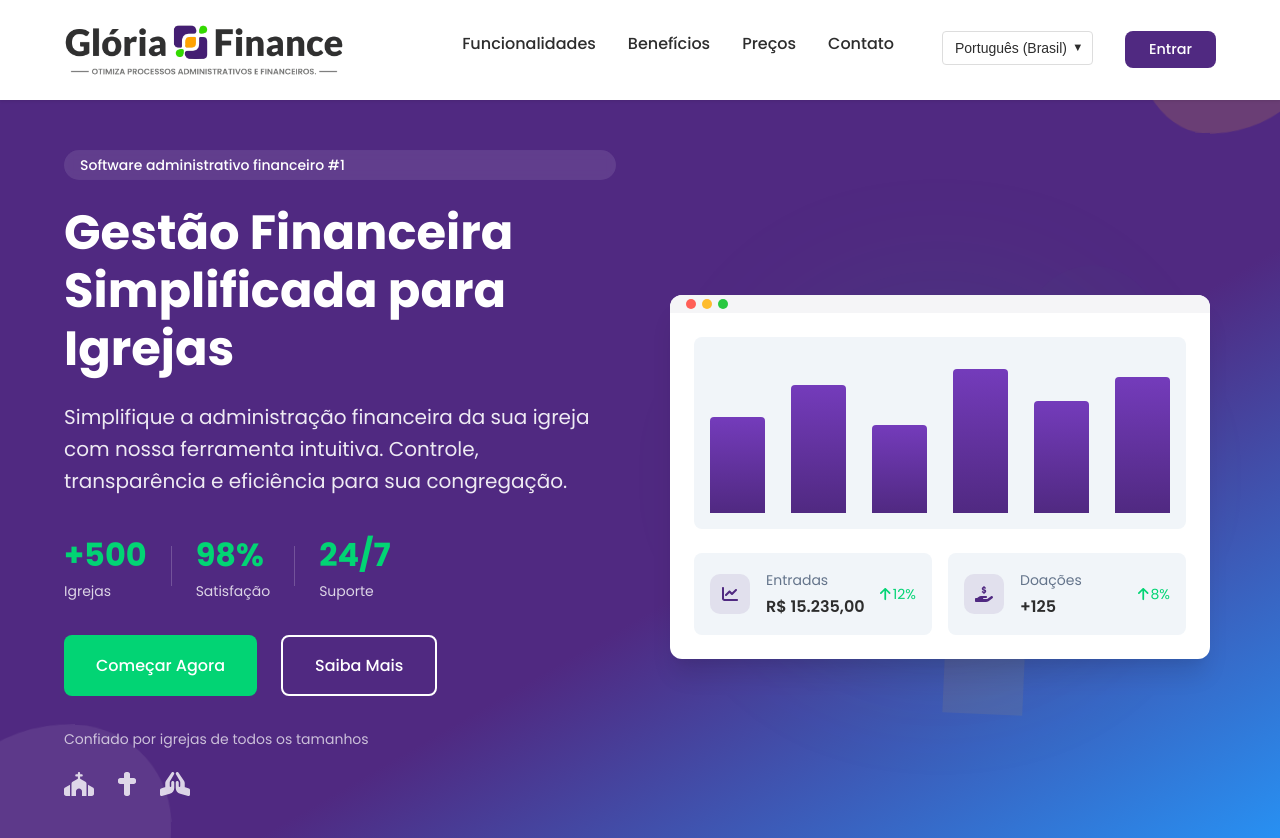
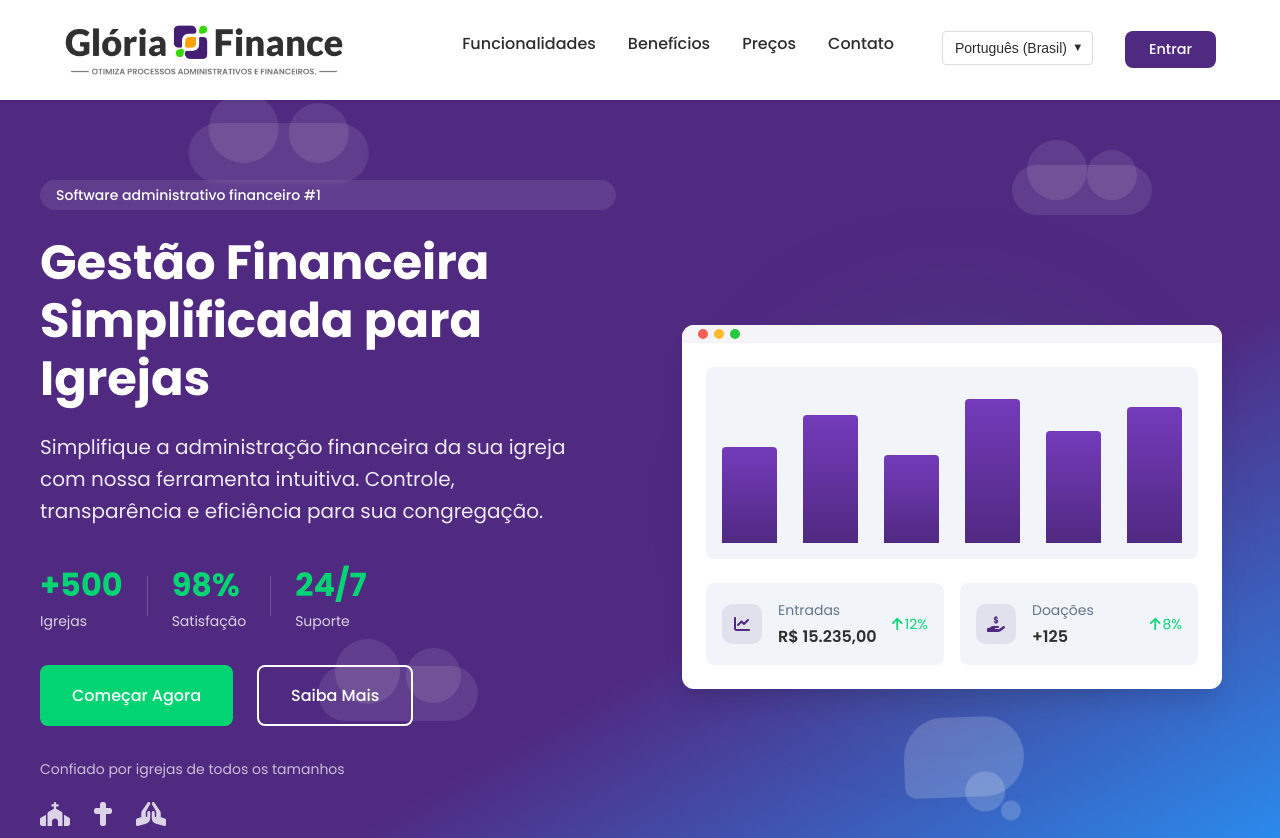
Before and after one commit to abejarano/church_finance_website, a Vue app: page / in a window 1280 px wide. Shown: the top 838 px of the page. Built offline with nearby package versions, Linux system fonts and the light colour scheme.

Commit message:
Mejoras de UI: Corrección de fondo gradiente, espacios y botones en tarjetas de precios. - Se eliminó el fondo gradiente de la sección de contacto - Se corrigió el espaciado en el componente GradientBackground - Se mejoró la visibilidad de los botones en las tarjetas de precios

```diff
--- /dev/null
+++ b/src/components/common/GradientBackground.vue
@@ -0,0 +1,197 @@
+<template>
+  <div class="gradient-background" :class="{ 'with-clouds': withClouds }">
+    <div v-if="withClouds" class="clouds-container">
+      <div class="cloud cloud-1"></div>
+      <div class="cloud cloud-2"></div>
+      <div class="cloud cloud-3"></div>
+      <div class="thought-cloud"></div>
+    </div>
+    <div class="content-wrapper">
+      <slot></slot>
+    </div>
+  </div>
+</template>
+
+<script setup lang="ts">
+defineProps({
+  withClouds: {
+    type: Boolean,
+    default: true
+  }
+});
+</script>
+
+<style lang="scss" scoped>
+@use "sass:color";
+@use "@/assets/scss/variables" as *;
+@use "@/assets/scss/functions" as *;
+
+.gradient-background {
+  position: relative;
+  background: linear-gradient(150deg, $primary 60%, $tertiary 100%);
+  overflow: hidden;
+  width: 100%;
+  min-height: 100%;
+  display: flex;
+  flex-direction: column;
+
+  .content-wrapper {
+    position: relative;
+    z-index: 2;
+    width: 100%;
+    flex: 1;
+    padding: 0;
+  }
+
+  &.with-clouds {
+    .clouds-container {
+      position: absolute;
+      top: 0;
+      left: 0;
+      width: 100%;
+      height: 100%;
+      z-index: 1;
+      overflow: hidden;
+    }
+
+    .cloud {
+      position: absolute;
+      background-color: rgba($light, 0.15);
+      border-radius: 50px;
+      opacity: 0.7;
+      z-index: 1;
+
+      &::before, &::after {
+        content: '';
+        position: absolute;
+        background-color: rgba($light, 0.15);
+        border-radius: 50%;
+      }
+
+      &-1 {
+        width: 180px;
+        height: 60px;
+        top: 5%;
+        left: 15%;
+        animation: float-cloud 30s linear infinite;
+
+        &::before {
+          width: 70px;
+          height: 70px;
+          top: -30px;
+          left: 20px;
+        }
+
+        &::after {
+          width: 60px;
+          height: 60px;
+          top: -20px;
+          right: 20px;
+        }
+      }
+
+      &-2 {
+        width: 140px;
+        height: 50px;
+        top: 10%;
+        right: 10%;
+        animation: float-cloud 20s linear infinite reverse;
+
+        &::before {
+          width: 60px;
+          height: 60px;
+          top: -25px;
+          left: 15px;
+        }
+
+        &::after {
+          width: 50px;
+          height: 50px;
+          top: -15px;
+          right: 15px;
+        }
+      }
+
+      &-3 {
+        width: 160px;
+        height: 55px;
+        bottom: 25%;
+        left: 25%;
+        animation: float-cloud 25s linear infinite;
+
+        &::before {
+          width: 65px;
+          height: 65px;
+          top: -27px;
+          left: 17px;
+        }
+
+        &::after {
+          width: 55px;
+          height: 55px;
+          top: -18px;
+          right: 17px;
+        }
+      }
+    }
+
+    .thought-cloud {
+      position: absolute;
+      width: 120px;
+      height: 80px;
+      background-color: rgba($light, 0.18);
+      border-radius: 100px 100px 100px 30px;
+      bottom: 15%;
+      right: 20%;
+      transform: rotate(-5deg);
+      animation: float-thought 18s ease-in-out infinite;
+
+      &::before {
+        content: '';
+        position: absolute;
+        width: 40px;
+        height: 40px;
+        background-color: rgba($light, 0.18);
+        border-radius: 50%;
+        bottom: -15px;
+        right: 20px;
+      }
+
+      &::after {
+        content: '';
+        position: absolute;
+        width: 20px;
+        height: 20px;
+        background-color: rgba($light, 0.18);
+        border-radius: 50%;
+        bottom: -25px;
+        right: 5px;
+      }
+    }
+  }
+}
+
+@keyframes float-cloud {
+  0% {
+    transform: translateX(-10px);
+  }
+  50% {
+    transform: translateX(10px);
+  }
+  100% {
+    transform: translateX(-10px);
+  }
+}
+
+@keyframes float-thought {
+  0% {
+    transform: translateY(0) rotate(-5deg);
+  }
+  50% {
+    transform: translateY(-15px) rotate(0deg);
+  }
+  100% {
+    transform: translateY(0) rotate(-5deg);
+  }
+}
+</style>
--- a/src/components/home/ContactSection.vue
+++ b/src/components/home/ContactSection.vue
@@ -71,7 +71,31 @@
 
   <style lang="scss" scoped>
   .contact {
+    position: relative;
     background-color: $background;
+    color: $text;
+
+    .container {
+      position: relative;
+      padding: $spacing-3xl 0;
+    }
+
+    .section-title {
+      color: $text;
+      text-align: center;
+      position: relative;
+      margin-bottom: $spacing-2xl;
+
+      &::after {
+        content: '';
+        display: block;
+        width: 60px;
+        height: 4px;
+        background-color: $primary;
+        margin: $spacing-md auto 0;
+        border-radius: $border-radius-full;
+      }
+    }
 
     &-container {
       display: grid;
@@ -81,10 +105,13 @@
 
     &-info {
       padding: $spacing-lg;
+      background-color: $light-gray;
+      border-radius: $border-radius-lg;
 
       h3 {
         font-size: $font-size-xl;
         margin-bottom: $spacing-lg;
+        color: $text;
       }
 
       p {
@@ -109,14 +136,14 @@
         width: 20px;
       }
 
-      a {
+      a, span {
         color: $text;
         text-decoration: none;
         transition: color $transition-normal;
+      }
 
-        &:hover {
-          color: $primary;
-        }
+      a:hover {
+        color: $primary;
       }
     }
 
--- a/src/components/home/CtaSection.vue
+++ b/src/components/home/CtaSection.vue
@@ -1,28 +1,36 @@
 <template>
   <section class="cta-section">
-    <div class="geometric-circle"></div>
-    <div class="geometric-square"></div>
+    <GradientBackground>
       <div class="container">
         <h2>{{ texts.title }}</h2>
         <p>{{ texts.subtitle }}</p>
+        <div class="cta-actions">
           <CtaButton
             :text="texts.button"
             variant="primary"
             @click="scrollToContact"
           />
+          <div class="cta-phone">
+            <span class="or-call">{{ texts.orCall }}</span>
+            <a :href="`tel:${texts.phone}`" class="phone-link">{{ texts.phone }}</a>
           </div>
+        </div>
+      </div>
+    </GradientBackground>
   </section>
 </template>
 
 <script lang="ts">
 import { defineComponent, computed } from 'vue';
 import CtaButton from '@/components/common/CtaButton.vue';
+import GradientBackground from '@/components/common/GradientBackground.vue';
 import { useI18n } from 'vue-i18n';
 
 export default defineComponent({
   name: 'CtaSection',
   components: {
-    CtaButton
+    CtaButton,
+    GradientBackground
   },
   setup() {
     const { t, locale } = useI18n();
@@ -31,7 +39,9 @@ export default defineComponent({
     const texts = computed(() => ({
       title: t('cta.title'),
       subtitle: t('cta.subtitle'),
-      button: t('cta.button')
+      button: t('cta.button'),
+      orCall: t('cta.orCall'),
+      phone: t('cta.phone')
     }));
 
     const scrollToContact = () => {
@@ -56,24 +66,12 @@ export default defineComponent({
 
 .cta-section {
   position: relative;
-  padding: $spacing-3xl 0;
   color: $light;
   text-align: center;
 
-  @include dark-gradient-background(
-    45deg,
-    $primary,
-    $tertiary,
-    $accent,
-    $light,
-    $secondary,
-    true,
-    0.18
-  );
-
   .container {
     position: relative;
-    z-index: 2;
+    padding: $spacing-3xl 0;
   }
 
   h2 {
@@ -93,5 +91,36 @@ export default defineComponent({
     font-size: $font-size-lg;
     opacity: 0.9;
   }
+
+  .cta-actions {
+    display: flex;
+    flex-direction: column;
+    align-items: center;
+    gap: $spacing-lg;
+  }
+
+  .cta-phone {
+    display: flex;
+    align-items: center;
+    justify-content: center;
+    gap: $spacing-xs;
+
+    .or-call {
+      opacity: 0.8;
+      font-size: $font-size-sm;
+    }
+
+    .phone-link {
+      color: $accent;
+      font-weight: 600;
+      text-decoration: none;
+      transition: color $transition-normal;
+
+      &:hover {
+        color: lighten($accent, 10%);
+        text-decoration: underline;
+      }
+    }
+  }
 }
 </style>
--- a/src/components/home/HeroSection.vue
+++ b/src/components/home/HeroSection.vue
@@ -1,7 +1,6 @@
 <template>
   <section class="hero">
-    <div class="geometric-circle"></div>
-    <div class="geometric-square"></div>
+    <GradientBackground>
       <div class="container hero-container">
         <div class="hero-content">
           <div class="hero-badge">
@@ -99,12 +98,14 @@
           <div class="hero-shape"></div>
         </div>
       </div>
+    </GradientBackground>
   </section>
 </template>
 
 <script setup lang="ts">
 import { useI18n } from 'vue-i18n';
 import CtaButton from '@/components/common/CtaButton.vue';
+import GradientBackground from '@/components/common/GradientBackground.vue';
 import { computed } from 'vue';
 import { library } from '@fortawesome/fontawesome-svg-core';
 import {
@@ -160,29 +161,14 @@ const scrollToFeatures = () => {
 .hero {
   position: relative;
   color: white;
-  padding: 150px 0 100px;
-
-  @include dark-gradient-background(
-    150deg,
-    $primary,
-    $tertiary,
-    $accent,
-    $light,
-    $secondary,
-    true,
-    0.15
-  );
-
-  .geometric-circle, .geometric-square {
-    // Estos elementos los agrega el mixin cuando $with-shapes es true
-  }
+  margin-top: 80px;
 
   &-container {
     display: grid;
     grid-template-columns: 1fr 1fr;
     gap: $spacing-2xl;
     position: relative;
-    z-index: 2; // Aumentamos el z-index para que esté por encima de las formas
+    padding: 100px 0 100px;
 
     @media (max-width: $breakpoint-lg) {
       grid-template-columns: 1fr;
--- a/src/components/home/TestimonialsSection.vue
+++ b/src/components/home/TestimonialsSection.vue
@@ -1,7 +1,6 @@
 <template>
     <section id="testimonials" class="testimonials section">
-      <div class="geometric-circle"></div>
-      <div class="geometric-square"></div>
+      <GradientBackground>
         <div class="container">
           <h2 class="section-title">{{ $t('testimonials.title') }}</h2>
           <div class="testimonials-slider">
@@ -22,6 +21,7 @@
             </div>
           </div>
         </div>
+      </GradientBackground>
     </section>
 </template>
 
@@ -29,12 +29,14 @@
 import { defineComponent, ref, onMounted, onBeforeUnmount, computed } from 'vue';
 import { useI18n } from 'vue-i18n';
 import TestimonialCard from '@/components/ui/TestimonialCard.vue';
+import GradientBackground from '@/components/common/GradientBackground.vue';
 import type { Testimonial } from '@/types';
 
 export default defineComponent({
   name: 'TestimonialsSection',
   components: {
-    TestimonialCard
+    TestimonialCard,
+    GradientBackground
   },
   setup() {
     const { t, locale } = useI18n();
@@ -109,20 +111,9 @@ export default defineComponent({
   text-align: center;
   color: $light;
 
-  @include dark-gradient-background(
-    135deg,
-    $primary,
-    $tertiary,
-    $accent,
-    $light,
-    $secondary,
-    true,
-    0.12
-  );
-
   .container {
     position: relative;
-    z-index: 2;
+    padding: $spacing-3xl 0;
   }
 
   .section-title {
```
Also changed, not shown: src/components/ui/PricingCard.vue (+40 -12 lines). Lines whose indentation alone changed are shown as unchanged.
